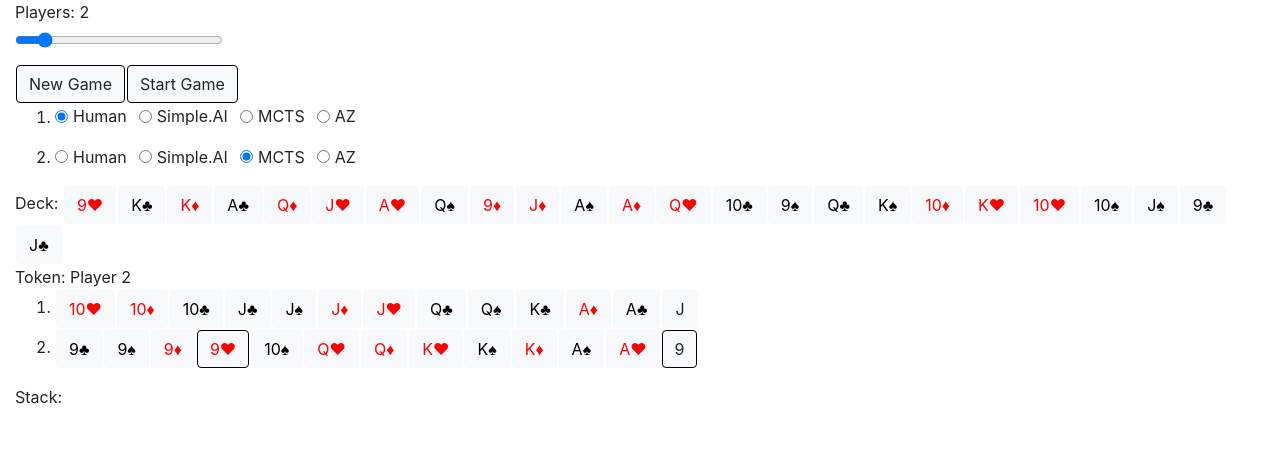
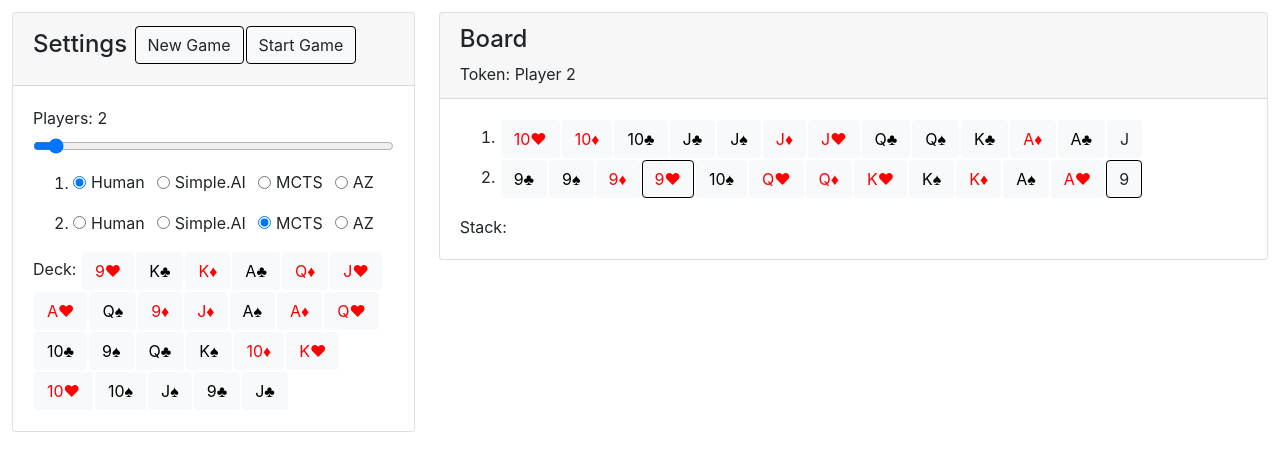
Before and after one commit to adam-zielonka/pan, an Angular app: page /pan in a window 1280 px wide. Shown: the top 468 px of the page. Built offline with nearby package versions, Linux system fonts and the light colour scheme.

Commit message:
Updated layout

```diff
--- a/src/app/pan/pan.component.html
+++ b/src/app/pan/pan.component.html
@@ -1,14 +1,19 @@
+<div class="row">
+    <div class="col-sm-12 col-md-12 col-lg-4 col-xl-4 p-1">
+        <div class="card m-2">
+            <div class="card-header">
+                <h4>
+                Settings
+                <button class="d-inline btn btn-light onecard" (click)=newGameClick() >New Game</button>
+                <button class="d-inline btn btn-light onecard" (click)=startGameClick() >Start Game</button>
+                </h4>
+            </div>
+            <div class="card-body" >
                 <div>
                     <div class="form-group">
                             <label for="formControlRange">Players: {{players}}</label>
-          <input type="range" class="col-sm-2 form-control-range" id="formControlRange" value={{players}} min=1 max=24 [(ngModel)]=players >
+                            <input type="range" class="form-control-range" id="formControlRange" value={{players}} min=1 max=24 [(ngModel)]=players >
                     </div>
-  <!-- <div class="form-check form-check-inline">
-      <input class="form-check-input" type="checkbox" id="inlineCheckboxAI" value={{ai}} [(ngModel)]=ai>
-      <label class="form-check-label" for="inlineCheckboxAI">AI</label>
-  </div> -->
-  <button class="d-inline btn btn-light onecard" (click)=newGameClick() >New Game</button>
-  <button class="d-inline btn btn-light onecard" (click)=startGameClick() >Start Game</button>
                 </div>
 
                 <div class="players">
@@ -33,11 +38,20 @@
                     {{card.toString()}}
                 </span>
                 </div>
+            </div>
+        </div>
 
-<div>
+    </div>
+    <div class="col p-1">
+
+        <div class="card m-2">
+            <div class="card-header">
+                <h4>
+                Board
+                </h4>
                 Token: Player {{board.getToken() + 1}}
             </div>
-
+            <div class="card-body" >
                 <div class="players">
                 <ol>
                     <li *ngFor="let player of board.getPlayers()">
@@ -75,3 +89,7 @@
                     Get cards
                 </button>
                 </div>
+            </div>
+        </div>
+    </div>
+</div>
```
Lines whose indentation alone changed are shown as unchanged.
